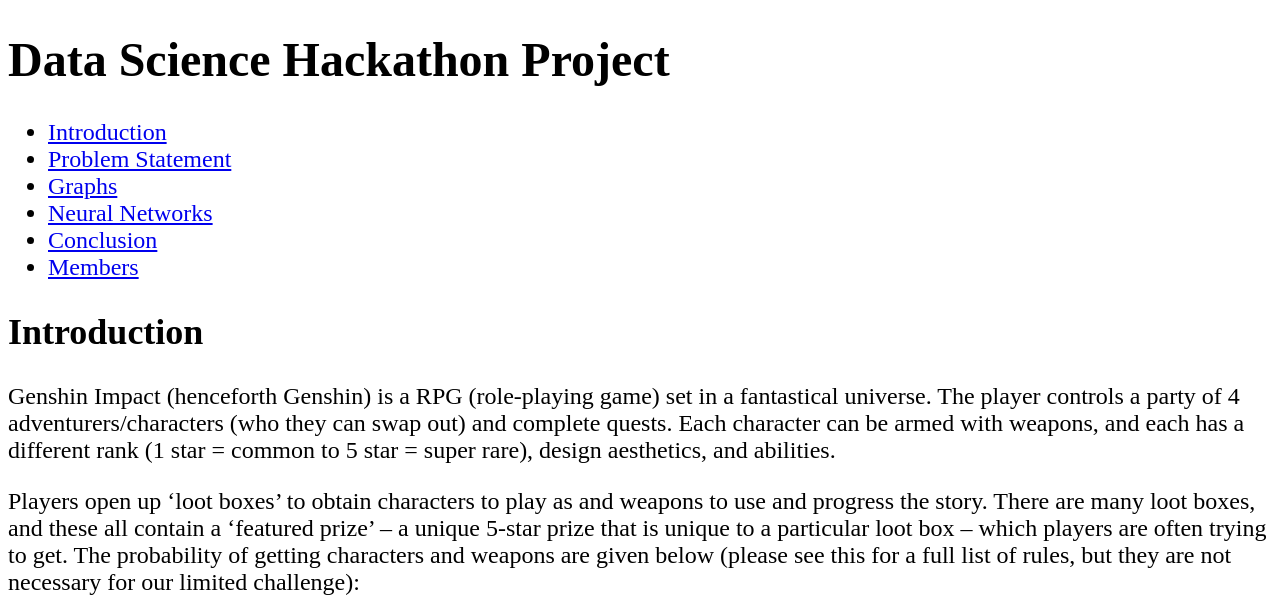
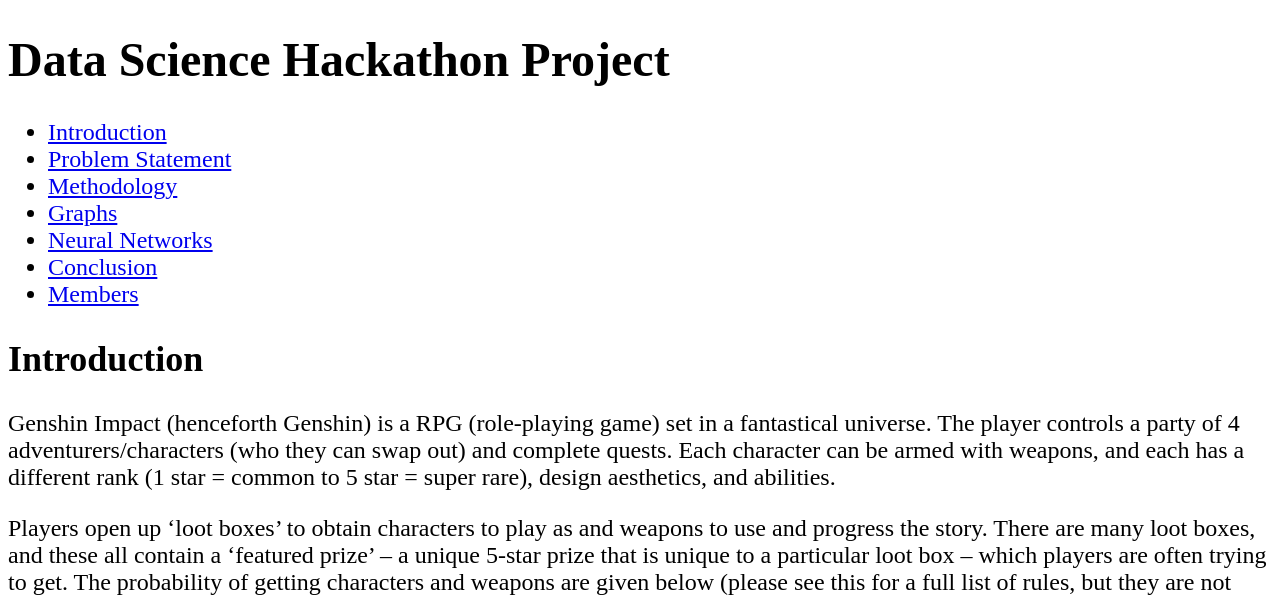
Before and after one commit to shaylchetty/-chatgp-.github.io, a plain HTML site: page index.html in a window 1280 px wide. Shown: the top 598 px of the page. Drawn offline with Linux system fonts and the light colour scheme.

Commit message:
Update index.html

```diff
--- a/index.html
+++ b/index.html
@@ -13,7 +13,7 @@
       <ul>
         <li><a href="#introduction">Introduction</a></li>
         <li><a href="#problem-statement">Problem Statement</a></li>
-<!--         <li><a href="#methodology">Methodology</a></li> -->
+        <li><a href="#methodology">Methodology</a></li>
         <li><a href="#graphs">Graphs</a></li>
 	<li><a href="#neural_networks">Neural Networks</a></li>
         <li><a href="#conclusion">Conclusion</a></li>
@@ -57,22 +57,12 @@
         <p>However, rumors are spreading that there are even more mechanisms in place in this lottery. Your goal as a data scientist is to identify if that is really the case, and in the process, find out other anomalies in the data which points to non-disclosed features of the lottery system.
 
 </p>
-<!--       </section>
+      </section>
 
       <section id="methodology">
         <h2>Methodology</h2>
-        <ol>
-        <li>Research
-</li>
-        <li>Coding
-</li>
-	<li>Presenting
-</li>
 
-
-
-      </ol>
-      </section> -->
+      </section>
 
       <section id="graphs">
         <h2>Graphs</h2>
```
